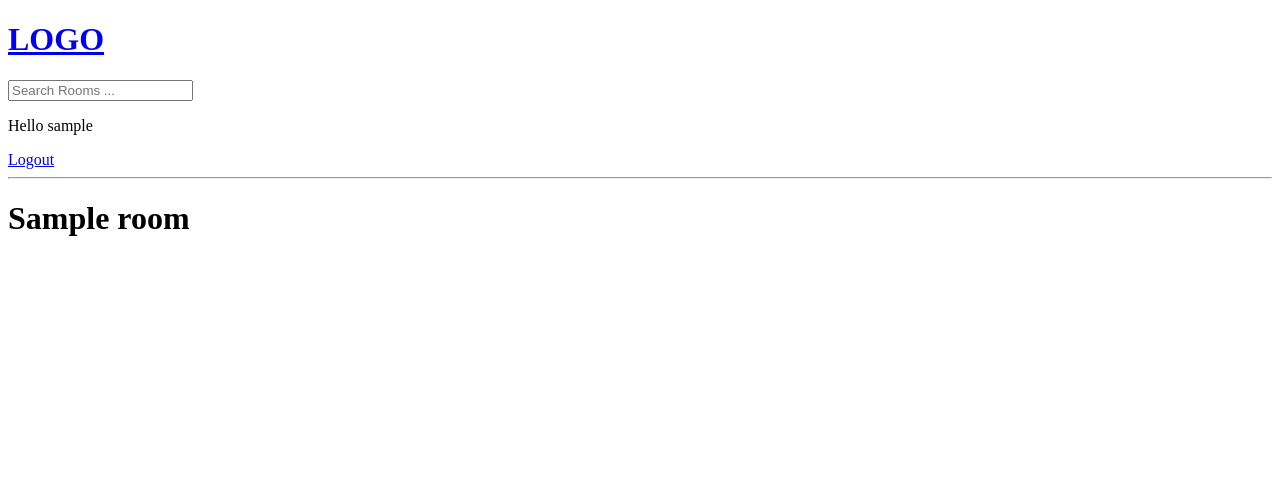
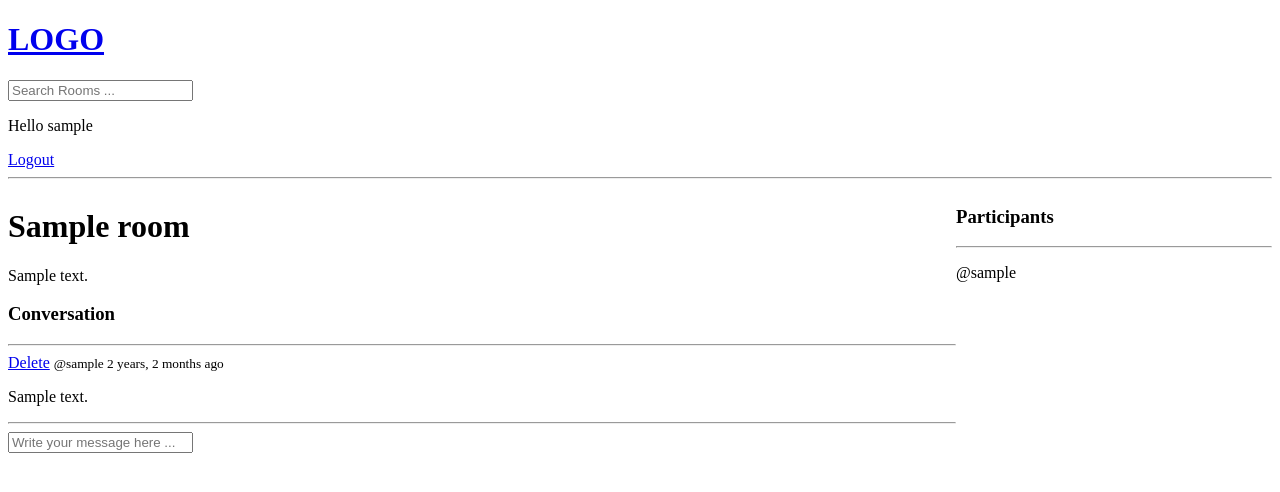
Before and after one commit to Maksym637/django-project, a Django app: page /room/1 in a window 1280 px wide. Shown: the top 492 px of the page. Run offline with Django 4.2, Linux system fonts and the light colour scheme; a user stored in the database is signed in; tables that the repository leaves empty hold one stand-in row (values such as "Sample post").

Commit message:
commit room

```diff
--- a/studybud/base/templates/base/room.html
+++ b/studybud/base/templates/base/room.html
@@ -2,6 +2,62 @@
 
 {% block content %}
 
-<h1>{{room.name}}</h1>
+<style>
+    .room-container {
+        display: grid;
+        grid-template-columns: 3fr 1fr;
+    }
+</style>
+
+<div class="room-container">
+
+    <div>
+
+
+        <h1>{{room.name}}</h1>
+
+        <p>{{room.description}}</p>
+
+
+        <div class="comment-wrapper">
+            <h3>Conversation</h3>
+            <hr>
+
+            {% for message in room_messages %}
+            <div>
+                {% if request.user == message.user %}
+                <a href="{% url 'delete-message' message.id %}">Delete</a>
+                {% endif %}
+                <small>@{{message.user}}  {{message.created|timesince}} ago</small>
+                <p>{{message.body}}</p>
+                <hr>
+            </div>
+            {% endfor %}
+        </div>
+
+
+        {% if request.user.is_authenticated %}
+        <div class="comment-form">
+            <form method="POST", action="">
+                {% csrf_token %}
+                <input type="text" name="body" placeholder="Write your message here ..." />
+            </form>
+        </div>
+        {% endif %}
+
+    </div>
+
+    <div>
+        <h3>Participants</h3>
+        <hr>
+
+        {% for user in participants %}
+            <div>
+                <p>@{{user.username}}</p>
+            </div>
+        {% endfor %}
+    </div>
+
+</div>
 
 {% endblock content %}
```
